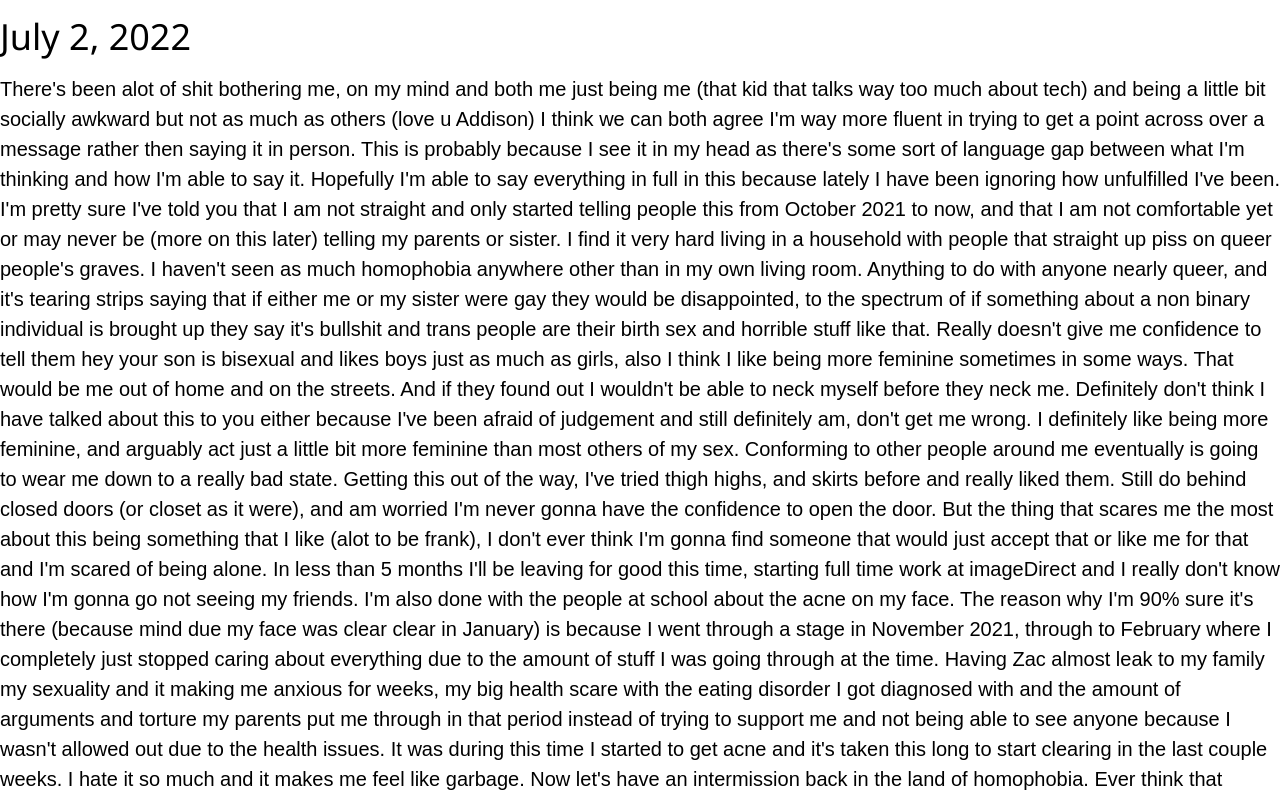
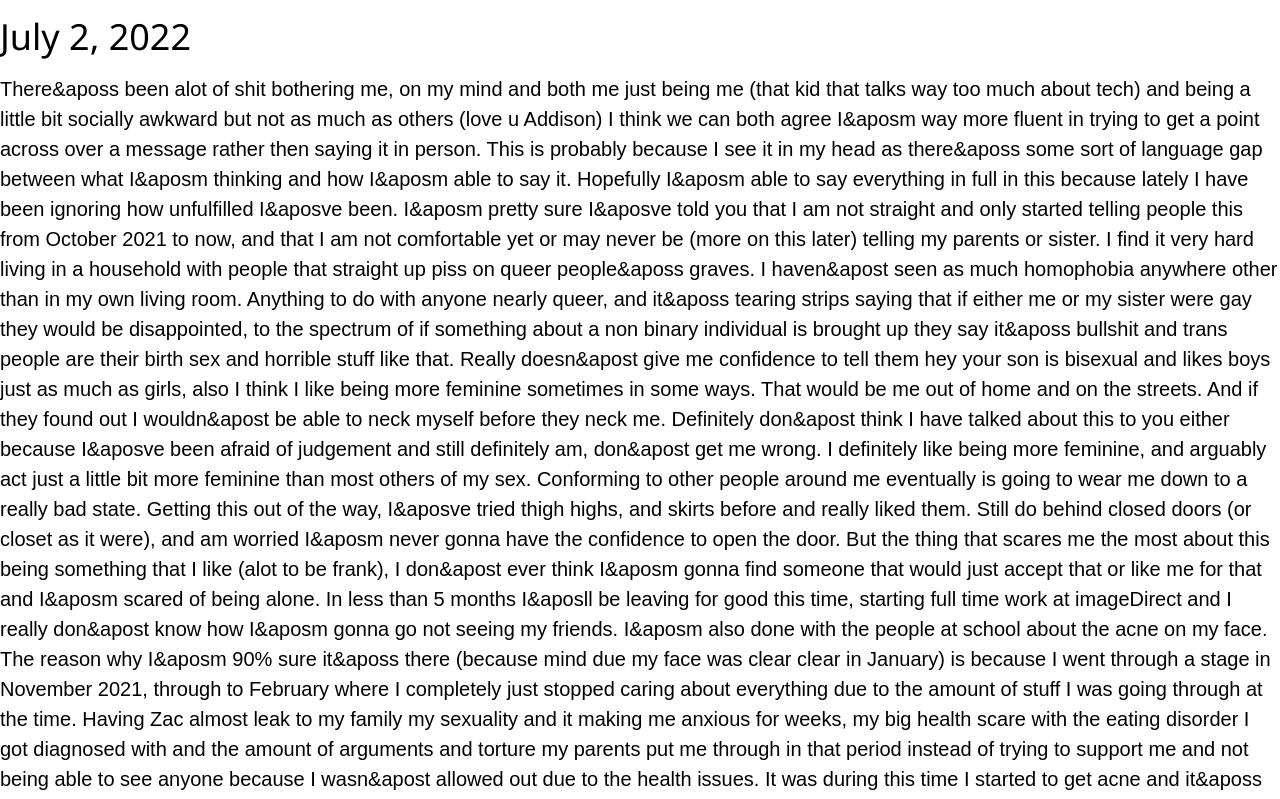
Before and after one commit to tysonlmao/site, a Next.js app: page /discard/removelater in a window 1280 px wide. Shown: the top 799 px of the page. Built offline with nearby package versions, Linux system fonts and the light colour scheme; a web font is replaced by a local one.

Commit message:
Update removelater.jsx

```diff
--- a/pages/discard/removelater.jsx
+++ b/pages/discard/removelater.jsx
@@ -10,69 +10,69 @@ export default function removelater() {
 
             <h1>July 2, 2022</h1>
 
-            <h4>There's been alot of shit bothering me, on my mind and both me just being me (that kid that talks way too much
+            <h4>There&aposs been alot of shit bothering me, on my mind and both me just being me (that kid that talks way too much
         about tech) and being a little bit socially awkward but not as much as others (love u Addison) I think we can
-        both agree I'm way more fluent in trying to get a point across over a message rather then saying it in person.
-        This is probably because I see it in my head as there's some sort of language gap between what I'm thinking and
-        how I'm able to say it. Hopefully I'm able to say everything in full in this because lately I have been ignoring
-        how unfulfilled I've been. I'm pretty sure I've told you that I am not straight and only started telling people
+        both agree I&aposm way more fluent in trying to get a point across over a message rather then saying it in person.
+        This is probably because I see it in my head as there&aposs some sort of language gap between what I&aposm thinking and
+        how I&aposm able to say it. Hopefully I&aposm able to say everything in full in this because lately I have been ignoring
+        how unfulfilled I&aposve been. I&aposm pretty sure I&aposve told you that I am not straight and only started telling people
         this from October 2021 to now, and that I am not comfortable yet or may never be (more on this later) telling my
-        parents or sister. I find it very hard living in a household with people that straight up piss on queer people's
-        graves. I haven't seen as much homophobia anywhere other than in my own living room. Anything to do with anyone
-        nearly queer, and it's tearing strips saying that if either me or my sister were gay they would be disappointed,
-        to the spectrum of if something about a non binary individual is brought up they say it's bullshit and trans
-        people are their birth sex and horrible stuff like that. Really doesn't give me confidence to tell them hey your
+        parents or sister. I find it very hard living in a household with people that straight up piss on queer people&aposs
+        graves. I haven&apost seen as much homophobia anywhere other than in my own living room. Anything to do with anyone
+        nearly queer, and it&aposs tearing strips saying that if either me or my sister were gay they would be disappointed,
+        to the spectrum of if something about a non binary individual is brought up they say it&aposs bullshit and trans
+        people are their birth sex and horrible stuff like that. Really doesn&apost give me confidence to tell them hey your
         son is bisexual and likes boys just as much as girls, also I think I like being more feminine sometimes in some
-        ways. That would be me out of home and on the streets. And if they found out I wouldn't be able to neck myself
-        before they neck me. Definitely don't think I have talked about this to you either because I've been afraid of
-        judgement and still definitely am, don't get me wrong. I definitely like being more feminine, and arguably act
+        ways. That would be me out of home and on the streets. And if they found out I wouldn&apost be able to neck myself
+        before they neck me. Definitely don&apost think I have talked about this to you either because I&aposve been afraid of
+        judgement and still definitely am, don&apost get me wrong. I definitely like being more feminine, and arguably act
         just a little bit more feminine than most others of my sex. Conforming to other people around me eventually is
-        going to wear me down to a really bad state. Getting this out of the way, I've tried thigh highs, and skirts
-        before and really liked them. Still do behind closed doors (or closet as it were), and am worried I'm never
+        going to wear me down to a really bad state. Getting this out of the way, I&aposve tried thigh highs, and skirts
+        before and really liked them. Still do behind closed doors (or closet as it were), and am worried I&aposm never
         gonna have the confidence to open the door. But the thing that scares me the most about this being something
-        that I like (alot to be frank), I don't ever think I'm gonna find someone that would just accept that or like me
-        for that and I'm scared of being alone. In less than 5 months I'll be leaving for good this time, starting full
-        time work at imageDirect and I really don't know how I'm gonna go not seeing my friends. I'm also done with the
-        people at school about the acne on my face. The reason why I'm 90% sure it's there (because mind due my face was
+        that I like (alot to be frank), I don&apost ever think I&aposm gonna find someone that would just accept that or like me
+        for that and I&aposm scared of being alone. In less than 5 months I&aposll be leaving for good this time, starting full
+        time work at imageDirect and I really don&apost know how I&aposm gonna go not seeing my friends. I&aposm also done with the
+        people at school about the acne on my face. The reason why I&aposm 90% sure it&aposs there (because mind due my face was
         clear clear in January) is because I went through a stage in November 2021, through to February where I
         completely just stopped caring about everything due to the amount of stuff I was going through at the time.
         Having Zac almost leak to my family my sexuality and it making me anxious for weeks, my big health scare with
         the eating disorder I got diagnosed with and the amount of arguments and torture my parents put me through in
-        that period instead of trying to support me and not being able to see anyone because I wasn't allowed out due to
-        the health issues. It was during this time I started to get acne and it's taken this long to start clearing in
-        the last couple weeks. I hate it so much and it makes me feel like garbage. Now let's have an intermission back
+        that period instead of trying to support me and not being able to see anyone because I wasn&apost allowed out due to
+        the health issues. It was during this time I started to get acne and it&aposs taken this long to start clearing in
+        the last couple weeks. I hate it so much and it makes me feel like garbage. Now let&aposs have an intermission back
         in the land of homophobia. Ever think that shaving your legs makes you (and I quote) a "fucking faggot" -my dad.
         Yeah me neither but when I started not caring anymore as much if my parents found out I was bi and that I would
-        just have to take the blunt of it or I'm gonna be completely depressed until I move out of home. So like I've
+        just have to take the blunt of it or I&aposm gonna be completely depressed until I move out of home. So like I&aposve
         wanted to do for ages because I hate having body hair, and I cop that for it. Absolutely amazing. The funny
         thing is the next thing on my things I wanted to change for the better of my mental health, I really want to
         grow my hair out a bit more and keep it longer, and have it slightly shorter on the sides cuz I think it would
-        look nice and that's what I want. I am not allowed while living under my parents roof to have my hair longer
+        look nice and that&aposs what I want. I am not allowed while living under my parents roof to have my hair longer
         then they say, because when I was younger and admittedly a little bit more autistic as it were, if I could see
-        my hair with my eyes without a mirror it used to annoy me and now that's all I want. I'd probably dye it a
-        little bit too but I'm not sure what colour. Anyway, yeah that's really annoying. With all that said, shit that
+        my hair with my eyes without a mirror it used to annoy me and now that&aposs all I want. I&aposd probably dye it a
+        little bit too but I&aposm not sure what colour. Anyway, yeah that&aposs really annoying. With all that said, shit that
         just bugs me in general are people that think they are better than you so they stop talking to you as much near
         their top shit friends (braden) and yes I called him out for it. People like Betty who spit acts of kindness in
-        your face, having to conform because I'm terrified of judgement by any means, my parents constantly breathing
+        your face, having to conform because I&aposm terrified of judgement by any means, my parents constantly breathing
         down my neck when it comes to my health, making that all we talk about and not being interested in anything else
         I have to say. Just little nick nacky things. I think another thing I need to work on is the sheer low amount of
-        self esteem I have for myself, the level of social awkwardness I'm at when I'm struggling (not always socially
+        self esteem I have for myself, the level of social awkwardness I&aposm at when I&aposm struggling (not always socially
         awkward but you can be the judge of that), like I have been recently. People like Zac that give me hugs and
-        stuff and ask if I'm travelling okay, and I just don't know how to properly accept the gesture. Like still using
-        Zac as an example, most of the time if Zac sees I'm down or not travelling okay he'll come over and give me a
-        hug and most of the time I'll probably not hug him back properly, and it isn't because I don't want to. Like the
-        language barrier I brought up earlier, I don't know how to just do it back. In my head when he started doing it
-        if you were peeking inside my brain, you'd see that I really appreciate it, and that I want to do it back but I
-        just freeze and it's so annoying. I think a couple months ago he gave me a hug because I was struggling with my
-        health and after I went to the bathroom and started crying. But it isn't necessarily hard to spot if I'm not
-        fully there. Things that I don't see a way of controlling when I'm either anxious, upset or angry at something
-        or someone, probably because of my adhd, my legs shake uncontrollably, or you'll see me move a conversation
-        towards a subject I'm interested in, like spacex, ltt, whats happening with Elon musk this minute. Those sorts
-        of things. But yeah at the moment I'm fully just shitting myself about what's gonna happen in the near future.
-        In the next week I'll start tafe modules, be trying to stay at par with school, have less social life then I
+        stuff and ask if I&aposm travelling okay, and I just don&apost know how to properly accept the gesture. Like still using
+        Zac as an example, most of the time if Zac sees I&aposm down or not travelling okay he&aposll come over and give me a
+        hug and most of the time I&aposll probably not hug him back properly, and it isn&apost because I don&apost want to. Like the
+        language barrier I brought up earlier, I don&apost know how to just do it back. In my head when he started doing it
+        if you were peeking inside my brain, you&aposd see that I really appreciate it, and that I want to do it back but I
+        just freeze and it&aposs so annoying. I think a couple months ago he gave me a hug because I was struggling with my
+        health and after I went to the bathroom and started crying. But it isn&apost necessarily hard to spot if I&aposm not
+        fully there. Things that I don&apost see a way of controlling when I&aposm either anxious, upset or angry at something
+        or someone, probably because of my adhd, my legs shake uncontrollably, or you&aposll see me move a conversation
+        towards a subject I&aposm interested in, like spacex, ltt, whats happening with Elon musk this minute. Those sorts
+        of things. But yeah at the moment I&aposm fully just shitting myself about what&aposs gonna happen in the near future.
+        In the next week I&aposll start tafe modules, be trying to stay at par with school, have less social life then I
         already do and work 30 hours a week. Then at the end of the year I stop being able to see my friends whenever I
-        want during the week and will probably end up getting lonely. So yeah that'd probably be half of what I can
-        think to write. But again I've got short term memory loss so you cant blame me lmao</h4>
+        want during the week and will probably end up getting lonely. So yeah that&aposd probably be half of what I can
+        think to write. But again I&aposve got short term memory loss so you cant blame me lmao</h4>
         </div>
     )
 }
```
